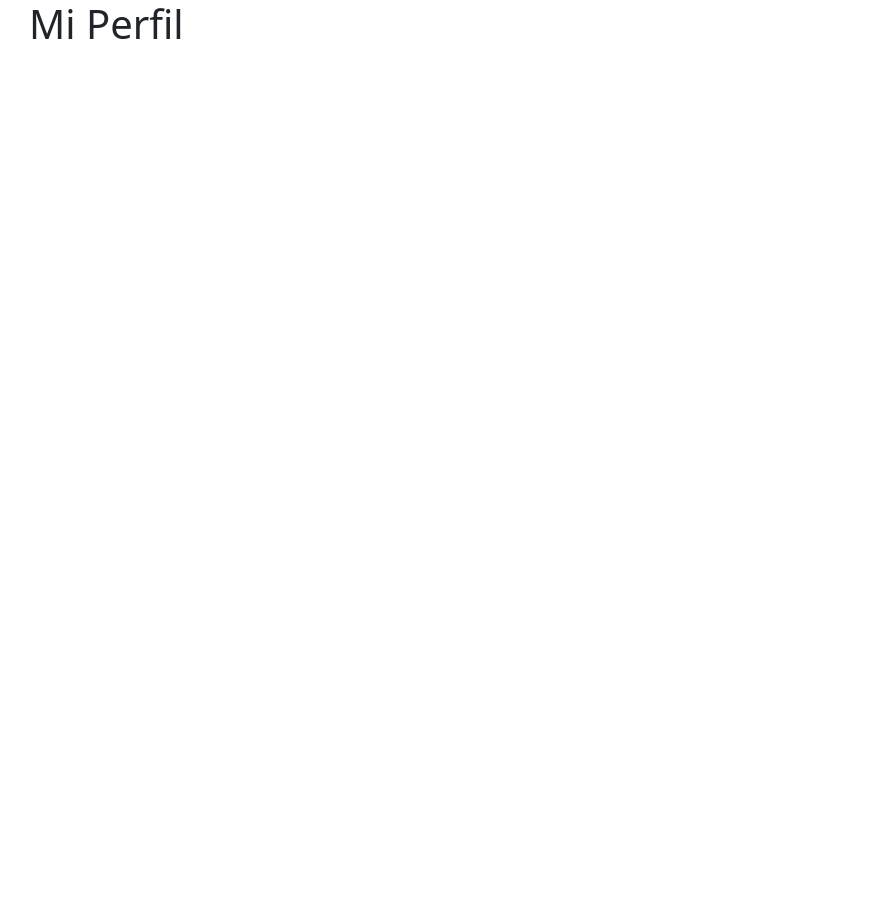
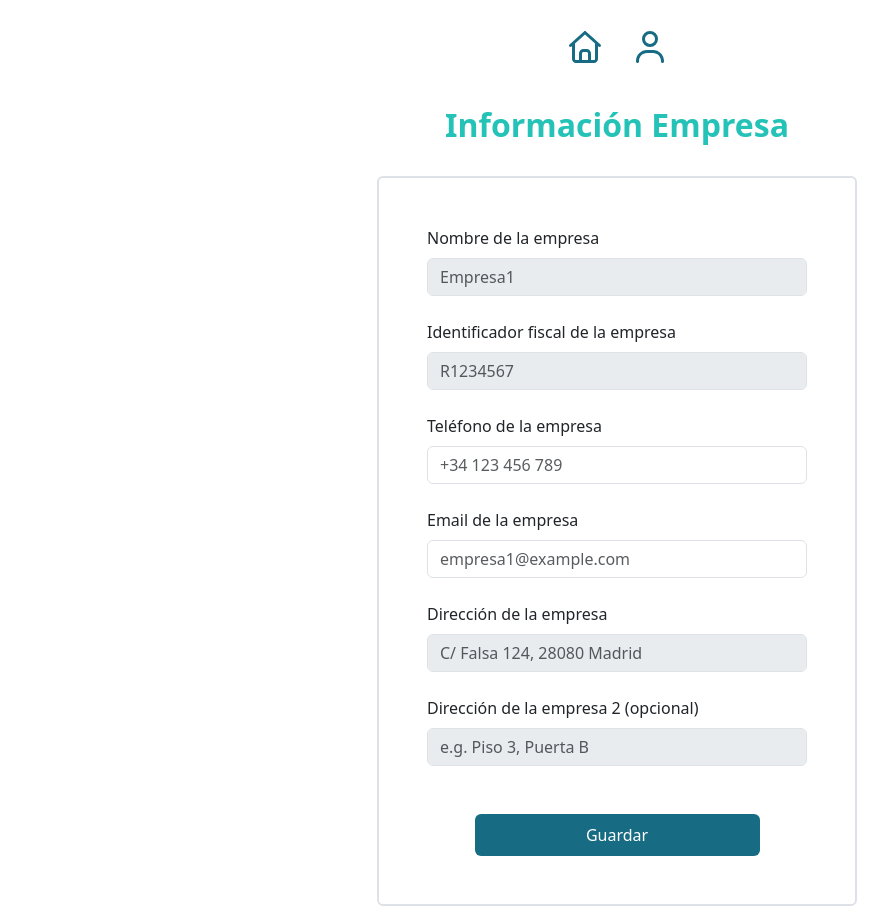
Before and after one commit to CreditosPYMES-NCG27/webapp-creditos-pymes, a React (Vite) app: page /user/profile in a window 1280 px wide. Shown: the whole page, without its empty margins (23-911 px from the left). Before the commit the page ends 800 px from the top, so only its background shows below. Built offline with nearby package versions, Linux system fonts and the light colour scheme.

Commit message:
created user profile page and form

```diff
--- a/package.json
+++ b/package.json
@@ -10,6 +10,10 @@
     "preview": "vite preview"
   },
   "dependencies": {
+    "@fortawesome/fontawesome-svg-core": "^7.1.0",
+    "@fortawesome/free-regular-svg-icons": "^7.1.0",
+    "@fortawesome/free-solid-svg-icons": "^7.1.0",
+    "@fortawesome/react-fontawesome": "^3.1.0",
     "@popperjs/core": "^2.11.8",
     "@supabase/supabase-js": "^2.75.0",
     "bootstrap": "^5.3.8",
--- a/src/features/CreateNewLoan/NewLoanBtn.jsx
+++ b/src/features/CreateNewLoan/NewLoanBtn.jsx
@@ -154,13 +154,13 @@ export const NewLoanBtn = () => {
                                 </div>
 
                                 <div className="mb-4">
-                                    <label htmlFor="companyAddress" className="form-label">
+                                    <label htmlFor="companyAddress2" className="form-label">
                                         Dirección de la empresa 2 (opcional)
                                     </label>
                                     <input
                                         className="form-control"
                                         type="email"
-                                        id="companyAddress"
+                                        id="companyAddress2"
                                         placeholder="e.g. Piso 3, Puerta B"
                                         aria-label="Disabled input companyAddress"
                                         disabled />
--- /dev/null
+++ b/src/features/ProfileFormClient/CompanyDetails.jsx
@@ -0,0 +1,93 @@
+
+import "./ProfileClient.css";
+
+export const CompanyDetails = () => {
+
+    return (
+        <div className="container">
+            <h2 className="py-4 text-center profile_form_title">Información Empresa</h2>
+            <form className="p-5 border border-2 mx-auto rounded client_profile_form">
+                <div className="mb-4">
+                    <label htmlFor="companyName" className="form-label">
+                        Nombre de la empresa
+                    </label>
+                    <input
+                        className="form-control"
+                        type="text"
+                        id="companyName"
+                        placeholder="Empresa1"
+                        aria-label="Disabled input companyName"
+                        disabled />
+                </div>
+
+                <div className="mb-4">
+                    <label htmlFor="companyIdNumber" className="form-label">
+                        Identificador fiscal de la empresa
+                    </label>
+                    <input
+                        className="form-control"
+                        type="text"
+                        id="companyIdNumber"
+                        placeholder="R1234567"
+                        aria-label="Disabled input companyIdNumber"
+                        disabled />
+                </div>
+
+                <div className="mb-4">
+                    <label htmlFor="companyPhoneNumber" className="form-label">
+                        Teléfono de la empresa
+                    </label>
+                    <input
+                        className="form-control"
+                        type="tel"
+                        id="companyPhoneNumber"
+                        placeholder="+34 123 456 789"
+                        aria-label="companyPhoneNumber"/>
+                </div>
+
+                <div className="mb-4">
+                    <label htmlFor="companyEmail" className="form-label">
+                        Email de la empresa
+                    </label>
+                    <input
+                        className="form-control"
+                        type="email"
+                        id="companyEmail"
+                        placeholder="empresa1@example.com"
+                        aria-label="companyEmail"/>
+                </div>
+
+                <div className="mb-4">
+                    <label htmlFor="companyAddress" className="form-label">
+                        Dirección de la empresa
+                    </label>
+                    <input
+                        className="form-control"
+                        type="email"
+                        id="companyAddress"
+                        placeholder="C/ Falsa 124, 28080 Madrid"
+                        aria-label="Disabled input companyAddress"
+                        disabled />
+                </div>
+
+                <div className="mb-5">
+                    <label htmlFor="companyAddress2" className="form-label">
+                        Dirección de la empresa 2 (opcional)
+                    </label>
+                    <input
+                        className="form-control"
+                        type="email"
+                        id="companyAddress2"
+                        placeholder="e.g. Piso 3, Puerta B"
+                        aria-label="Disabled input companyAddress"
+                        disabled />
+                </div>
+
+                <button type="submit"
+                className="btn p-2 w-75 d-flex mx-auto justify-content-center profile_form_submit_btn">
+                    Guardar
+                </button>
+            </form>
+        </div>
+    );
+}
--- /dev/null
+++ b/src/features/ProfileFormClient/ProfileClient.css
@@ -0,0 +1,28 @@
+
+.client_profile_form{
+    font-size: 1rem;
+    font-weight: 500;
+    max-width: 30rem;
+    min-width: 20rem;
+}
+
+.profile_form_title{
+    color: var(--aqua-600);
+    font-weight: 700;
+}
+
+button.profile_form_submit_btn{
+    background-color: var(--teal-600);
+    color: white;
+    font-weight: 500;
+    font-size: 1rem;
+}
+
+.icons_profile_page{
+    color: var(--teal-600);
+    font-size: 2rem;
+}
+
+button.profile_page_form:focus{
+    border-bottom: 2px solid var(--teal-600);
+}
--- /dev/null
+++ b/src/features/ProfileFormClient/UserDetails.jsx
@@ -0,0 +1,77 @@
+
+
+export const UserDetails = () => {
+
+    return (
+        <div className="container">
+            <h2 className="py-4 text-center profile_form_title">Información Usuario</h2>
+            <form className="p-5 border border-2 mx-auto rounded client_profile_form">
+                <div className="mb-4">
+                    <label htmlFor="name" className="form-label">
+                        Nombre
+                    </label>
+                    <input
+                        className="form-control"
+                        type="text"
+                        id="name"
+                        placeholder="Nombre"
+                        aria-label="user name" />
+                </div>
+
+                <div className="mb-4">
+                    <label htmlFor="lastname" className="form-label">
+                        Apellidos
+                    </label>
+                    <input
+                        className="form-control"
+                        type="text"
+                        id="lastname"
+                        placeholder="Apellidos"
+                        aria-label="user lastname" />
+                </div>
+
+                <div className="mb-4">
+                    <label htmlFor="userPhoneNumber" className="form-label">
+                        Teléfono contacto (opcional)
+                    </label>
+                    <input
+                        className="form-control"
+                        type="tel"
+                        id="userPhoneNumber"
+                        placeholder="+34 123 456 789"
+                        aria-label="userPhoneNumber" />
+                </div>
+
+                <div className="mb-4">
+                    <label htmlFor="userEmail" className="form-label">
+                        Correo electrónico
+                    </label>
+                    <input
+                        className="form-control"
+                        type="email"
+                        id="userEmail"
+                        placeholder="usuario1@example.com"
+                        aria-label="userEmail" />
+                </div>
+
+                <div className="mb-3">
+                    <label htmlFor="password1" className="form-label">
+                        Contraseña
+                    </label>
+                    <input type="password" className="form-control" id="password1" />
+                </div>
+                <div className="mb-5">
+                    <label htmlFor="repeatPassword1" className="form-label">
+                        Confirmar contraseña
+                    </label>
+                    <input type="password" className="form-control" id="repeatPassword1" />
+                </div>
+
+                <button type="submit"
+                    className="btn p-2 w-75 d-flex mx-auto justify-content-center profile_form_submit_btn">
+                    Guardar
+                </button>
+            </form>
+        </div>
+    );
+}
--- a/src/pages/ClientProfilePage.jsx
+++ b/src/pages/ClientProfilePage.jsx
@@ -1,10 +1,42 @@
+import { useState } from "react";
 
+//CSS files
+import "../features/ProfileFormClient/ProfileClient.css";
 
-export const ClientProfilePage = () =>{
+//Icons
+import { FontAwesomeIcon } from '@fortawesome/react-fontawesome'
+import { faHouse } from '@fortawesome/free-regular-svg-icons'
+import { faUser } from '@fortawesome/free-regular-svg-icons'
 
-    return(
+//Components
+import { CompanyDetails } from "../features/ProfileFormClient/CompanyDetails";
+import { UserDetails } from "../features/ProfileFormClient/UserDetails";
+
+export const ClientProfilePage = () => {
+
+    const [companyForm, setCompanyForm] = useState(true);
+    const [userForm, setUserForm] = useState(false);
+
+    return (
         <div className="container-fluid">
-            <h1>Mi Perfil</h1>
+            <div className="d-flex justify-content-center mt-4 mb-2">
+                <div className="btn-group" role="group" aria-label="Basic example">
+                    <button
+                    type="button"
+                    className="btn rounded-0 pb-2 profile_page_form"
+                    onClick={() => {setCompanyForm(true); setUserForm(false)}}>
+                        <FontAwesomeIcon icon={faHouse} className="icons_profile_page" />
+                    </button>
+                    <button
+                    type="button"
+                    className="btn rounded-0 pb-2 profile_page_form"
+                    onClick={() => {setCompanyForm(false); setUserForm(true)}}>
+                        <FontAwesomeIcon icon={faUser} className="icons_profile_page"/>
+                    </button>
+                </div>
+
+            </div>
+           {companyForm ?  <CompanyDetails/> : <UserDetails/>}
         </div>
     );
 }
```
Also changed, not shown: 1 other file (tests, documents, lock files or other folders).
